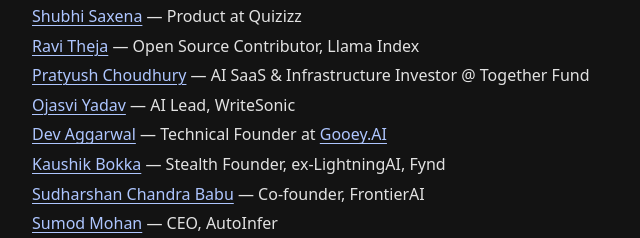
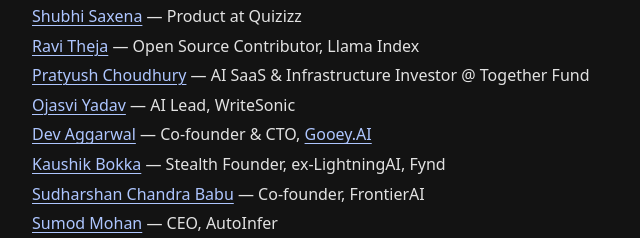
Before and after one commit to NirantK/generativeai-community-site, an Astro site: page /people in a window 1280 px wide. Shown: the part 1491-1729 px from the top of the page, 276-916 px from the left. Built offline with nearby package versions, Linux system fonts and the light colour scheme; Astro itself is replaced by a stand-in of ours.

Commit message:
Modify Dev Aggarwal's details in people.md (#1)
Updated Dev Aggarwal's title and URL.

```diff
--- a/src/content/community/people.md
+++ b/src/content/community/people.md
@@ -40,7 +40,7 @@ These are the folks who pitch in ideas, help with moderation, lend their experti
 5. [Ravi Theja](https://www.linkedin.com/in/ravidesetty/) — Open Source Contributor, Llama Index
 6. [Pratyush Choudhury](https://www.linkedin.com/in/177pc/) — AI SaaS & Infrastructure Investor @ Together Fund
 7. [Ojasvi Yadav](https://www.linkedin.com/in/ojasviyadav/) — AI Lead, WriteSonic
-8. [Dev Aggarwal](https://www.linkedin.com/in/devxpy/) — Technical Founder at Gooey.AI
+8. [Dev Aggarwal](https://devxpy.com) — Co-founder & CTO, Gooey.AI
 9. [Kaushik Bokka](https://www.linkedin.com/in/kaushikbokka/) — Stealth Founder, ex-LightningAI, Fynd
 10. [Sudharshan Chandra Babu](https://www.linkedin.com/in/cbsudux/) — Co-founder, FrontierAI
 11. [Sumod Mohan](https://www.linkedin.com/in/sumod-k-mohan-3a30127/) — CEO, AutoInfer
```
